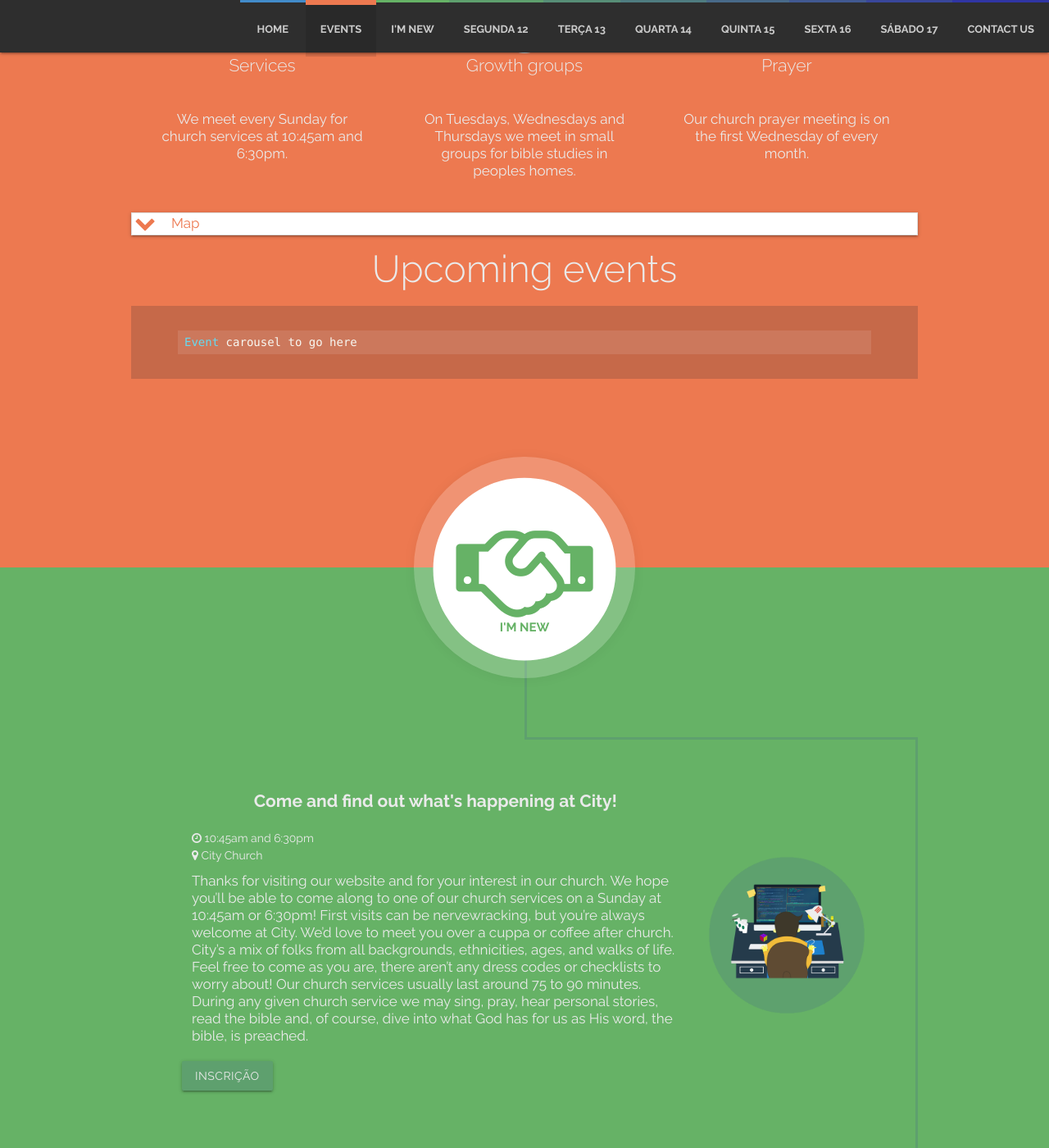
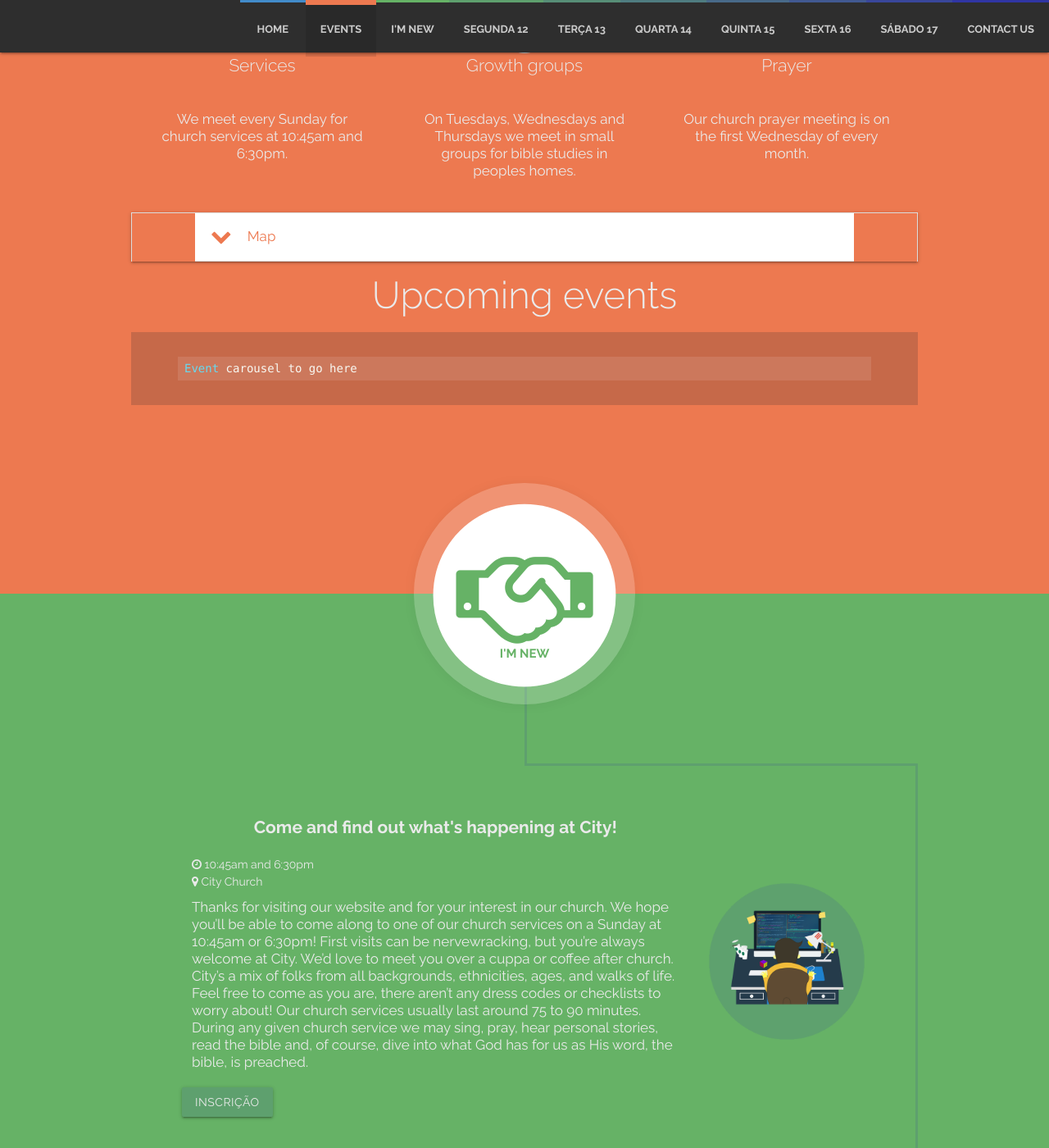
Before and after one commit to woodcock3/citychurch, a Jekyll site: the page built from index.html, in a window 1280 px wide and 1400 px high, scrolled down 1265 px. Shown: the whole window at 82% size. Built offline with Jekyll 4.4.1, drawn with Linux system fonts in a browser that asks for light colours.

Commit message:
Update _custom.sass

```diff
--- a/stylesheets/_sass/_custom.sass
+++ b/stylesheets/_sass/_custom.sass
@@ -18,7 +18,7 @@
         text-align: center
     .map
       color: #ED7950
-      padding: 0
+      padding: 10
       .map-apply
         color: #ED7950
       .map-title
```
